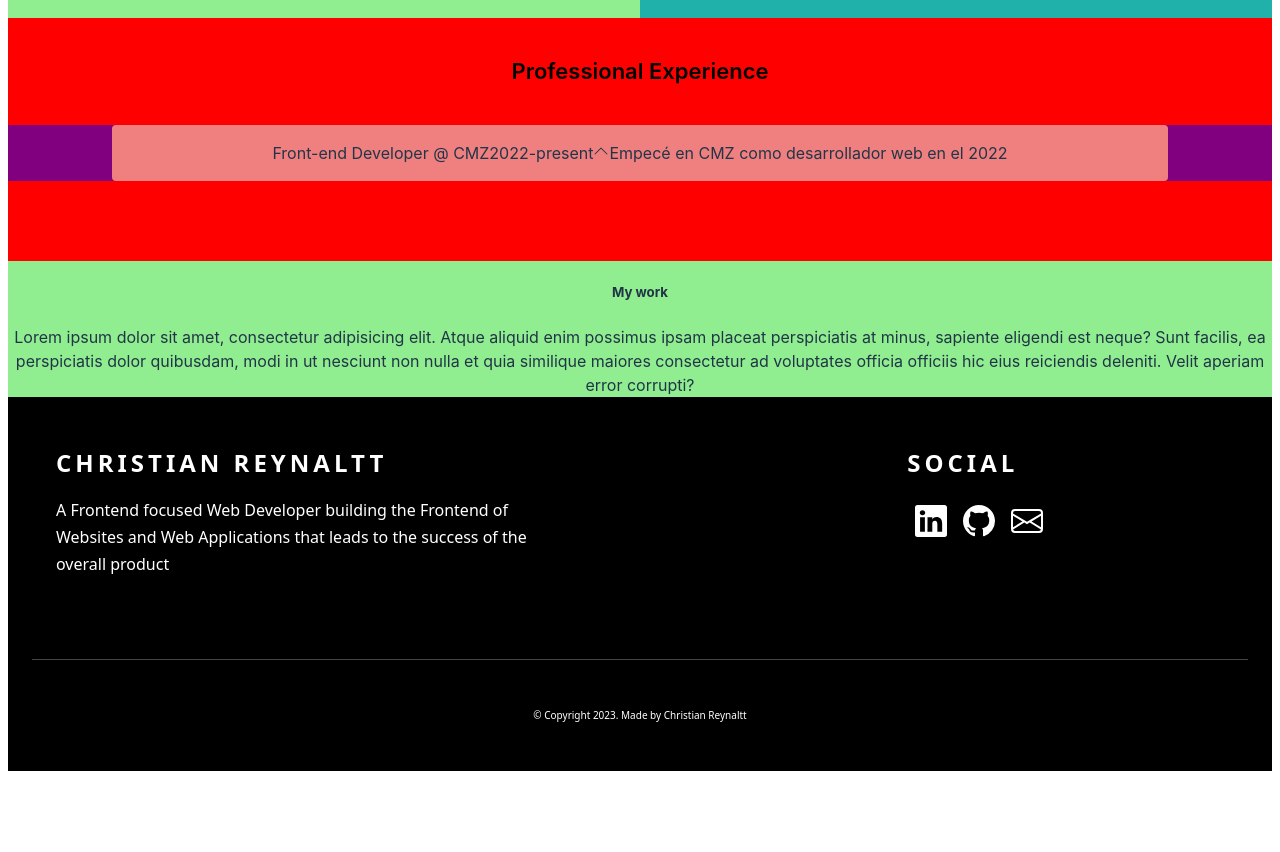
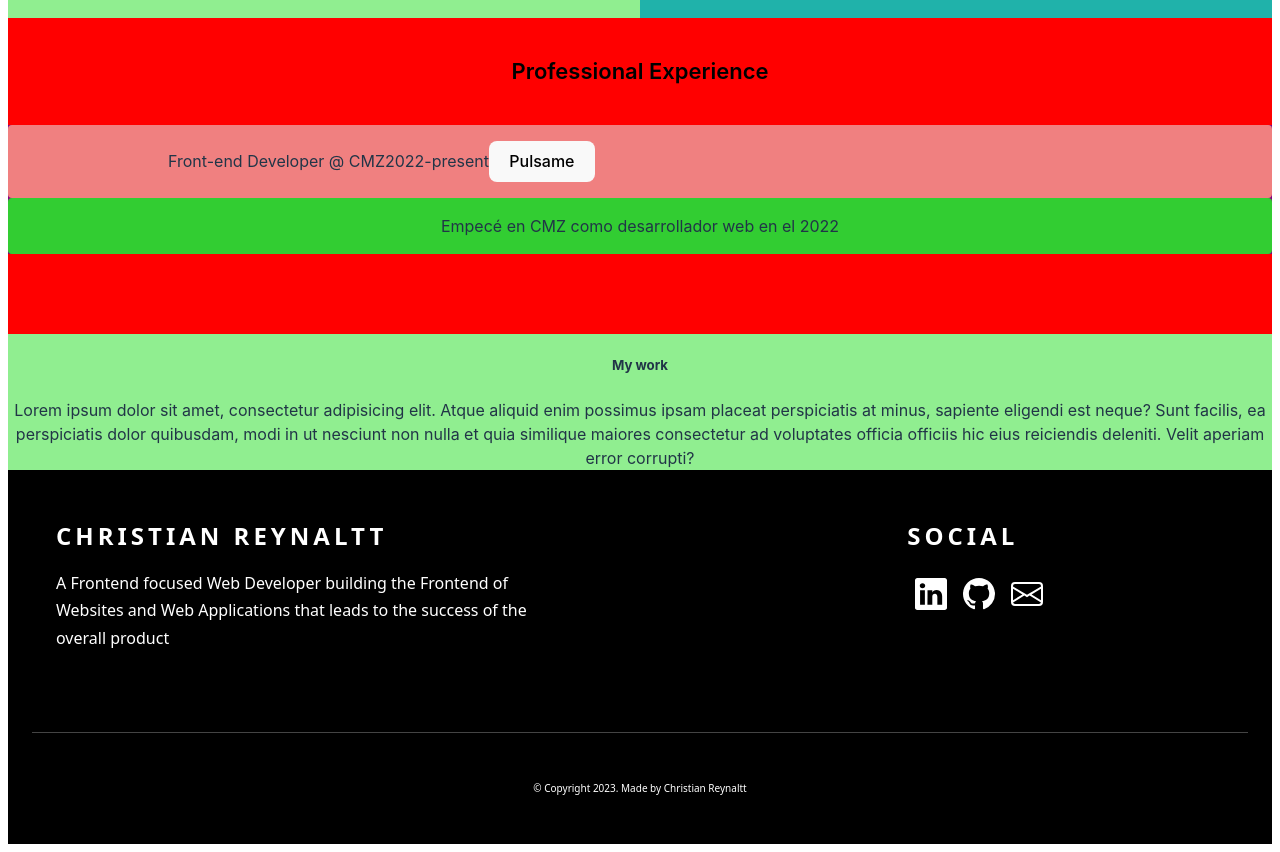
Before and after one commit to crisrey211/portfolio, a React (Vite) app: page / in a window 1280 px wide. Shown: the part 933-1785 px from the top of the page. Before the commit the page ends 1712 px from the top, so only its background shows below. Built offline with nearby package versions, Linux system fonts and the light colour scheme.

Commit message:
ERROR: not finished

```diff
--- a/src/components/accordion/Accordion.jsx
+++ b/src/components/accordion/Accordion.jsx
@@ -2,9 +2,11 @@ import React from "react"
 import styles from "./Accordion.module.css"
 import ChevronUpIcon from "../icons/ChevronUpIcon"
 import ChevronDownIcon from "../icons/ChevronDownIcon"
+import ButtonToogle from "../buttons/ButtonToogle"
 
 const Accordion = ({ occupation, isOpen = false, date, company, description }) => {
   const [isOpened, setIsOpened] = React.useState(isOpen)
+  console.log("object", isOpened)
 
   return (
     <div className={styles.container}>
@@ -13,9 +15,15 @@ const Accordion = ({ occupation, isOpen = false, date, company, description }) =
           {occupation} @ {company}
         </div>
         <div>{date}</div>
-        <div>{isOpen ? <ChevronUpIcon /> : <ChevronDownIcon />}</div>
-        {isOpen ? <div className={styles.accordionItemContent}>{description}</div> : ""}
+        <button
+          onClick={() => {
+            setIsOpened(!isOpened)
+          }}
+        >
+          Pulsame
+        </button>
       </div>
+      {isOpened ? <div className={styles.accordionItemContent}>{description}</div> : ""}
     </div>
   )
 }
--- a/src/components/accordion/Accordion.module.css
+++ b/src/components/accordion/Accordion.module.css
@@ -2,15 +2,19 @@
   background-color: purple;
   display: flex;
   justify-content: center;
+  flex-direction: column;
+  margin: 0;
 }
 .accordionItemTitle {
   display: flex;
-  justify-content: center;
+  align-items: center;
   padding: 1rem 10rem 1rem 10rem;
   border-radius: 0.25rem;
   border-color: red yellow green transparent;
-
   background-color: lightcoral;
 }
 .accordionItemContent {
+  background-color: limegreen;
+  padding: 1rem 10rem 1rem 10rem;
+  border-radius: 0.25rem;
 }
--- a/src/components/buttons/ButtonToogle.jsx
+++ b/src/components/buttons/ButtonToogle.jsx
@@ -1,12 +1,11 @@
 import React from "react"
-import styles from "./ButtonToogle.module.css"
 
-const ButtonToogle = () => {
+const ButtonToogle = ({ icon }) => {
+  const [isopen, setIsOpen] = React.useState(false)
+
   return (
-    <div className={styles.container}>
-      <button type="button" className={styles.button}>
-        hola
-      </button>
+    <div>
+      <button type="button">hols</button>
     </div>
   )
 }
--- a/src/components/buttons/ButtonToogle.module.css
+++ /dev/null
@@ -1,21 +0,0 @@
-.container {
-  font-family: system-ui, -apple-system, BlinkMacSystemFont, "Segoe UI", Roboto, Oxygen,
-    Ubuntu, Cantarell, "Open Sans", "Helvetica Neue", sans-serif;
-}
-.button {
-  font-family: system-ui, -apple-system, BlinkMacSystemFont, "Segoe UI", Roboto, Oxygen,
-    Ubuntu, Cantarell, "Open Sans", "Helvetica Neue", sans-serif;
-  padding: 0rem 1rem 0 1rem;
-  width: auto;
-  height: 2rem;
-  background-color: black;
-  display: flex;
-  justify-content: center;
-  align-items: center;
-  border-radius: 0.5rem;
-}
-
-.button:hover {
-  background-color: lightslategray;
-  cursor: pointer;
-}
```
